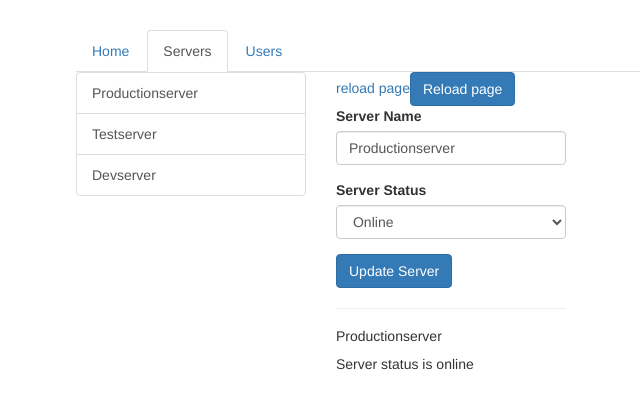
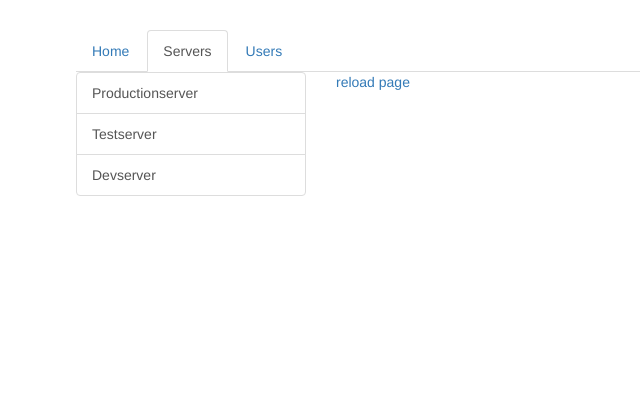
Before and after one commit to lc-apps-dev/angular, an Angular app in the folder 11_routing-start/: page /servers in a window 1280 px wide. Shown: the top 408 px of the page, without its empty margins (189-829 px from the left). Built offline with nearby package versions, Linux system fonts and the light colour scheme.

Commit message:
routing - adding child routes

```diff
--- a/11_routing-start/src/app/servers/edit-server/edit-server.component.ts
+++ b/11_routing-start/src/app/servers/edit-server/edit-server.component.ts
@@ -1,4 +1,5 @@
 import { Component, OnInit } from '@angular/core';
+import { ActivatedRoute } from '@angular/router';
 
 import { ServersService } from '../servers.service';
 
@@ -12,12 +13,24 @@ export class EditServerComponent implements OnInit {
   serverName = '';
   serverStatus = '';
 
-  constructor(private serversService: ServersService) { }
+  constructor(private serversService: ServersService,
+    private route: ActivatedRoute) { }
 
   ngOnInit() {
+    console.log(this.route.snapshot.queryParams);
+    console.log(this.route.snapshot.fragment);
+
+    this.route.queryParams.subscribe();
+    this.route.fragment.subscribe();
+
+
     this.server = this.serversService.getServer(1);
     this.serverName = this.server.name;
     this.serverStatus = this.server.status;
+
+    console.log(this.route.snapshot.queryParams);
+    console.log(this.route.snapshot.fragment);
+
   }
 
   onUpdateServer() {
--- a/11_routing-start/src/app/servers/server/server.component.ts
+++ b/11_routing-start/src/app/servers/server/server.component.ts
@@ -1,4 +1,5 @@
 import { Component, OnInit } from '@angular/core';
+import { ActivatedRoute, Params } from '@angular/router';
 
 import { ServersService } from '../servers.service';
 
@@ -8,12 +9,22 @@ import { ServersService } from '../servers.service';
   styleUrls: ['./server.component.css']
 })
 export class ServerComponent implements OnInit {
-  server: {id: number, name: string, status: string};
 
-  constructor(private serversService: ServersService) { }
+  server: {id: number, name: string, status: string};// = {id: 0, name: 'aaa', status: 'ddd'};
+
+  constructor(private serversService: ServersService,
+    private route: ActivatedRoute) { }
 
   ngOnInit() {
-    this.server = this.serversService.getServer(1);
+    const id = + this.route.snapshot.params['id'];
+    this.server = this.serversService.getServer(id);
+
+    this.route.params.subscribe(
+      (params: Params) => {
+
+        this.server = this.serversService.getServer(+ params['id']);
+      }
+    );
   }
 
 }
--- a/11_routing-start/src/app/servers/servers.component.html
+++ b/11_routing-start/src/app/servers/servers.component.html
@@ -2,7 +2,7 @@
   <div class="col-xs-12 col-sm-4">
     <div class="list-group">
       <a
-        [routerLink]="['/servers', 5, 'edit']"
+        [routerLink]="['/servers', server.id]"
         [queryParams]="{ allowEdit : '1' }"
         fragment="loading"
         href="#"
@@ -15,7 +15,9 @@
   <div class="col-xs-12 col-sm-4">
     <a routerLink="/servers">reload page</a>
 
-    <button
+    <router-outlet></router-outlet>
+
+    <!--button
     class="btn btn-primary"
     (click)="onReload()"
     >
@@ -25,6 +27,6 @@
 
     <app-edit-server></app-edit-server>
     <hr>
-    <app-server></app-server>
+    <app-server></app-server-->
   </div>
 </div>
--- a/11_routing-start/src/app/users/users.component.html
+++ b/11_routing-start/src/app/users/users.component.html
@@ -2,6 +2,7 @@
   <div class="col-xs-12 col-sm-4">
     <div class="list-group">
       <a
+        [routerLink]="['/users', user.id, user.name]"
         href="#"
         class="list-group-item"
         *ngFor="let user of users">
@@ -10,6 +11,7 @@
     </div>
   </div>
   <div class="col-xs-12 col-sm-4">
-    <app-user></app-user>
+    <router-outlet></router-outlet>
+    <!--app-user></app-user-->
   </div>
 </div>
```
Also changed, not shown: 11_routing-start/src/app/app.module.ts (+13 -4 lines).
